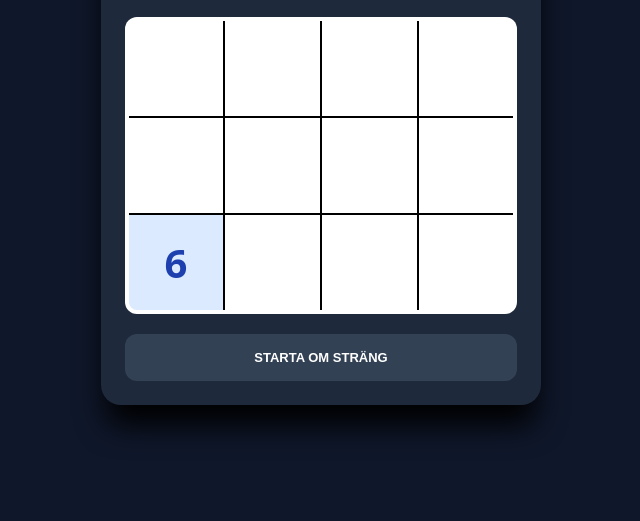
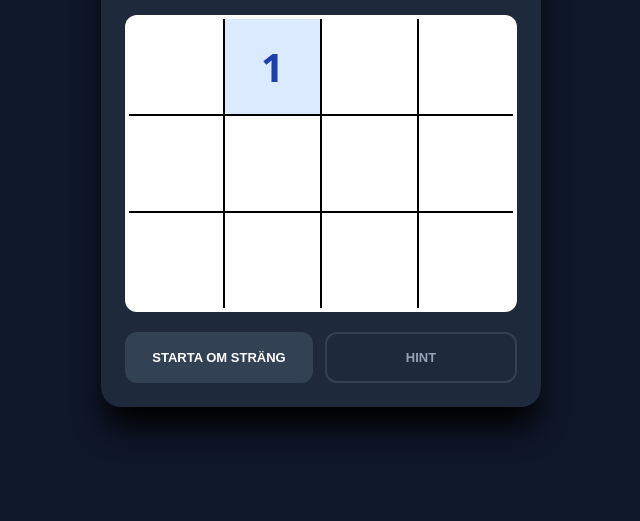
Before and after one commit to osjkarate/pentatonic, a plain HTML site: page index.html in a window 1280 px wide. Shown: the part 279-800 px from the top of the page, without its empty margins (319-959 px from the left). Drawn offline with Linux system fonts and the light colour scheme.

Commit message:
Update index.html

```diff
--- a/index.html
+++ b/index.html
@@ -1,7 +1,9 @@
 <!DOCTYPE html>
 <html lang="sv">
 <head>
-    <meta charset="UTF-8"><title>Pentatonic Shapes</title>
+    <meta charset="UTF-8">
+    <meta name="viewport" content="width=device-width,initial-scale=1.0,maximum-scale=1.0,user-scalable=no">
+    <title>Pentatonic Master Trainer</title>
     <style>
         * { box-sizing: border-box; margin: 0; padding: 0; }
         body { font-family: system-ui, sans-serif; background: #0f172a; color: #fff; min-height: 100vh; display: flex; align-items: center; justify-content: center; padding: 16px; overflow: hidden; }
@@ -15,8 +17,12 @@
         .cell { position: absolute; inset: 0; display: flex; align-items: center; justify-content: center; font-size: clamp(26px, 6vw, 40px); font-weight: 800; user-select: none; }
         .root { color: #1e40af; background: #dbeafe; }
         .ok { color: #065f46; background: #d1fae5; }
-        .btn { width: 100%; padding: 16px; background: #334155; color: #fff; font-weight: 700; font-size: 13px; text-transform: uppercase; border: none; border-radius: 12px; cursor: pointer; }
+        .hint { color: #b45309; background: #fef3c7; }
+        .btn-box { display: flex; gap: 12px; }
+        .btn { flex: 1; padding: 16px; background: #334155; color: #fff; font-weight: 700; font-size: 13px; text-transform: uppercase; border: none; border-radius: 12px; cursor: pointer; }
         .btn-win { background: #10b981; }
+        .b-h { background: #1e293b; color: #94a3b8; border: 2px solid #334155; }
+        .b-h:disabled { opacity: 0.3; cursor: not-allowed; }
         @keyframes sk { 0%,100%{transform:translateX(0)} 25%{transform:translateX(-5px)} 75%{transform:translateX(5px)} }
         .shake { animation: sk 0.2s ease 2; }
     </style>
@@ -24,57 +30,29 @@
 <body>
     <div id="card" class="card">
         <div class="stats"><span id="shp">Form: 1/5</span><span id="itr">Klarat: 0/3</span></div>
-        <div class="info"><div id="pat" style="font-size:10px; color:#38bdf8; font-weight:800; text-transform:uppercase; margin-bottom:2px;"></div><div id="msg" style="font-size:11px; color:#a5b4fc; font-weight:800; margin-bottom:2px; text-transform:uppercase;">Klicka sekvensen!</div><div id="seq" class="seq"></div></div>
+        <div class="info"><div id="pat" style="font-size:10px; color:#38bdf8; font-weight:800; text-transform:uppercase; margin-bottom:2px;"></div><div id="msg" style="font-size:11px; color:#a5b4fc; font-weight:800; text-transform:uppercase; margin-bottom:2px;">Klicka sekvensen!</div><div id="seq" class="seq"></div></div>
         <table id="brd"></table>
-        <button id="btn" class="btn">Starta om</button>
+        <div class="btn-box"><button id="btn" class="btn">Starta om</button><button id="hBtn" class="btn b-h">Hint</button></div>
     </div>
     <script>
-        // Databasen innehåller nu alla 4 unika mönster (A, B, C, D) exakt synkade med dina bilder
         const DATA = [
-            { n: "Grundton: 6", s: [
-                { t: "Mönster A (2-2-1)", p: [{r:2,c:0,v:5},{r:1,c:0,v:2},{r:1,c:2,v:3},{r:0,c:0,v:6,u:1},{r:0,c:3,v:1}] },
-                { t: "Mönster B (1-2-2)", p: [{r:2,c:0,v:3},{r:2,c:3,v:5},{r:1,c:1,v:1},{r:1,c:3,v:2},{r:0,c:3,v:6,u:1}] },
-                { t: "Mönster C (Form 3)", p: [{r:2,c:0,v:5},{r:2,c:2,v:6,u:1},{r:1,c:0,v:2},{r:1,c:2,v:3},{r:0,c:3,v:1}] },
-                { t: "Mönster D (Ny Form)", p: [{r:2,c:0,v:6,u:1},{r:1,c:0,v:3},{r:1,c:3,v:5},{r:0,c:1,v:1},{r:0,c:3,v:2}] }
-            ]},
-            { n: "Grundton: 5", s: [
-                { t: "Mönster A (2-2-1)", p: [{r:2,c:0,v:3},{r:1,c:1,v:1},{r:1,c:3,v:2},{r:0,c:1,v:5,u:1},{r:0,c:3,v:6}] },
-                { t: "Mönster B (1-2-2)", p: [{r:2,c:0,v:2},{r:2,c:2,v:3},{r:1,c:0,v:6},{r:1,c:3,v:1},{r:0,c:3,v:5,u:1}] },
-                { t: "Mönster C (Form 4)", p: [{r:2,c:0,v:3},{r:2,c:3,v:5,u:1},{r:1,c:1,v:1},{r:1,c:3,v:2},{r:0,c:3,v:6}] },
-                { t: "Mönster D (Ny Form)", p: [{r:2,c:0,v:5,u:1},{r:1,c:0,v:2},{r:1,c:2,v:3},{r:0,c:0,v:6},{r:0,c:3,v:1}] }
-            ]},
-            { n: "Grundton: 3", s: [
-                { t: "Mönster A (2-2-1)", p: [{r:2,c:0,v:2},{r:1,c:0,v:6},{r:1,c:3,v:1},{r:0,c:0,v:3,u:1},{r:0,c:3,v:5}] },
-                { t: "Mönster B (1-2-2)", p: [{r:2,c:1,v:1},{r:2,c:3,v:2},{r:1,c:1,v:5},{r:1,c:3,v:6},{r:0,c:3,v:3,u:1}] },
-                { t: "Mönster C (Form 5)", p: [{r:2,c:0,v:2},{r:2,c:2,v:3,u:1},{r:1,c:0,v:6},{r:1,c:3,v:1},{r:0,c:3,v:5}] },
-                { t: "Mönster D (Ny Form)", p: [{r:2,c:0,v:3,u:1},{r:1,c:1,v:1},{r:1,c:3,v:2},{r:0,c:1,v:5},{r:0,c:3,v:6}] }
-            ]},
-            { n: "Grundton: 2", s: [
-                { t: "Mönster A (2-2-1)", p: [{r:2,c:1,v:1},{r:1,c:1,v:5},{r:1,c:3,v:6},{r:0,c:1,v:2,u:1},{r:0,c:3,v:3}] },
-                { t: "Mönster B (1-2-2)", p: [{r:2,c:1,v:5},{r:2,c:3,v:6},{r:1,c:1,v:1},{r:1,c:3,v:2},{r:0,c:3,v:2,u:0}] },
-                { t: "Mönster C (Form 1)", p: [{r:2,c:0,v:1},{r:2,c:2,v:2,u:1},{r:1,c:0,v:5},{r:1,c:2,v:6},{r:0,c:2,v:3}] },
-                { t: "Mönster D (Ny Form)", p: [{r:2,c:0,v:2,u:1},{r:1,c:0,v:6},{r:1,c:3,v:1},{r:0,c:0,v:3},{r:0,c:3,v:5}] }
-            ]},
-            { n: "Grundton: 1", s: [
-                { t: "Mönster A (2-2-1)", p: [{r:2,c:0,v:6},{r:1,c:0,v:3},{r:1,c:3,v:5},{r:0,c:1,v:1,u:1},{r:0,c:3,v:2}] },
-                { t: "Mönster B (1-2-2)", p: [{r:2,c:0,v:3},{r:2,c:3,v:5},{r:1,c:0,v:6},{r:1,c:2,v:1},{r:0,c:3,v:1,u:0}] },
-                { t: "Mönster C (Form 2)", p: [{r:2,c:0,v:6},{r:2,c:3,v:1,u:1},{r:1,c:0,v:3},{r:1,c:3,v:5},{r:0,c:3,v:2}] },
-                { t: "Mönster D (Ny Form)", p: [{r:2,c:1,v:1,u:1},{r:1,c:1,v:5},{r:1,c:3,v:6},{r:0,c:1,v:2},{r:0,c:3,v:3}] }
-            ]}
+            { n: "Grundton: 1", s: [{ t: "Mönster A", p: [{r:2,c:1,v:1,u:1},{r:1,c:1,v:5},{r:1,c:3,v:6},{r:0,c:1,v:2},{r:0,c:3,v:3}] }, { t: "Mönster B", p: [{r:2,c:0,v:6},{r:2,c:3,v:1,u:1},{r:1,c:0,v:3},{r:1,c:3,v:5},{r:0,c:3,v:2}] }, { t: "Mönster C", p: [{r:2,c:0,v:5},{r:2,c:2,v:6},{r:1,c:0,v:2},{r:1,c:2,v:3},{r:0,c:3,v:1,u:1}] }, { t: "Mönster D", p: [{r:2,c:0,v:6},{r:1,c:0,v:3},{r:1,c:3,v:5},{r:0,c:1,v:1,u:1},{r:0,c:3,v:2}] }] },
+            { n: "Grundton: 2", s: [{ t: "Mönster A", p: [{r:2,c:0,v:2,u:1},{r:1,c:0,v:6},{r:1,c:3,v:1},{r:0,c:0,v:3},{r:0,c:3,v:5}] }, { t: "Mönster B", p: [{r:2,c:0,v:1},{r:2,c:2,v:2,u:1},{r:1,c:0,v:5},{r:1,c:2,v:6},{r:0,c:2,v:3}] }, { t: "Mönster C", p: [{r:2,c:0,v:6},{r:2,c:3,v:1},{r:1,c:0,v:3},{r:1,c:3,v:5},{r:0,c:3,v:2,u:1}] }, { t: "Mönster D", p: [{r:2,c:1,v:1},{r:1,c:1,v:5},{r:1,c:3,v:6},{r:0,c:1,v:2,u:1},{r:0,c:3,v:3}] }] },
+            { n: "Grundton: 3", s: [{ t: "Mönster A", p: [{r:2,c:0,v:3,u:1},{r:1,c:1,v:1},{r:1,c:3,v:2},{r:0,c:1,v:5},{r:0,c:3,v:6}] }, { t: "Mönster B", p: [{r:2,c:0,v:2},{r:2,c:2,v:3,u:1},{r:1,c:0,v:6},{r:1,c:3,v:1},{r:0,c:3,v:5}] }, { t: "Mönster C", p: [{r:2,c:1,v:1},{r:2,c:3,v:2},{r:1,c:1,v:5},{r:1,c:3,v:6},{r:0,c:3,v:3,u:1}] }, { t: "Mönster D", p: [{r:2,c:0,v:2},{r:1,c:0,v:6},{r:1,c:3,v:1},{r:0,c:0,v:3,u:1},{r:0,c:3,v:5}] }] },
+            { n: "Grundton: 5", s: [{ t: "Mönster A", p: [{r:2,c:0,v:5,u:1},{r:1,c:0,v:2},{r:1,c:2,v:3},{r:0,c:0,v:6},{r:0,c:3,v:1}] }, { t: "Mönster B", p: [{r:2,c:0,v:3},{r:2,c:3,v:5,u:1},{r:1,c:1,v:1},{r:1,c:3,v:2},{r:0,c:3,v:6}] }, { t: "Mönster C", p: [{r:2,c:0,v:2},{r:2,c:2,v:3},{r:1,c:0,v:6},{r:1,c:3,v:1},{r:0,c:3,v:5,u:1}] }, { t: "Mönster D", p: [{r:2,c:0,v:3},{r:1,c:1,v:1},{r:1,c:3,v:2},{r:0,c:1,v:5,u:1},{r:0,c:3,v:6}] }] },
+            { n: "Grundton: 6", s: [{ t: "Mönster A", p: [{r:2,c:0,v:6,u:1},{r:1,c:0,v:3},{r:1,c:3,v:5},{r:0,c:1,v:1},{r:0,c:3,v:2}] }, { t: "Mönster B", p: [{r:2,c:0,v:5},{r:2,c:2,v:6,u:1},{r:1,c:0,v:2},{r:1,c:2,v:3},{r:0,c:3,v:1}] }, { t: "Mönster C", p: [{r:2,c:0,v:3},{r:2,c:3,v:5},{r:1,c:1,v:1},{r:1,c:3,v:2},{r:0,c:3,v:6,u:1}] }, { t: "Mönster D", p: [{r:2,c:0,v:5},{r:1,c:0,v:2},{r:1,c:2,v:3},{r:0,c:0,v:6,u:1},{r:0,c:3,v:1}] }] }
         ];
-        let fIdx = 0, pIdx = 0, iters = 0, state = 'play', seq = [], step = 0, okVal = new Set(), cur = null;
-        const D = document, card = D.getElementById('card'), msg = D.getElementById('msg'), seqEl = D.getElementById('seq'), brd = D.getElementById('brd'), btn = D.getElementById('btn'), pat = D.getElementById('pat');
+        let fIdx = 0, pIdx = 0, iters = 0, state = 'play', seq = [], step = 0, okVal = new Set(), cur = null, hint = false;
+        const D = document, card = D.getElementById('card'), msg = D.getElementById('msg'), seqEl = D.getElementById('seq'), brd = D.getElementById('brd'), btn = D.getElementById('btn'), pat = D.getElementById('pat'), hBtn = D.getElementById('hBtn');
 
         function init(keep) {
-            state = 'play'; step = 0; okVal.clear(); cur = DATA[fIdx].s[pIdx];
+            state = 'play'; step = 0; okVal.clear(); hint = false; cur = DATA[fIdx].s[pIdx];
             okVal.add(cur.p.find(p => p.u).v);
             if (!keep) seq = cur.p.filter(p => !p.u).map(p => p.v).sort(() => Math.random() - 0.5);
-            D.getElementById('shp').innerText = `${DATA[fIdx].n} (${fIdx+1}/5)`;
-            D.getElementById('itr').innerText = `Klarat: ${iters}/3`;
+            D.getElementById('shp').innerText = `${DATA[fIdx].n} (${fIdx+1}/5)`; D.getElementById('itr').innerText = `Klarat: ${iters}/3`;
             pat.innerText = cur.t; seqEl.innerText = seq.join(' - ');
             msg.innerText = "Klicka sekvensen!"; msg.style.color = "#a5b4fc";
-            btn.className = "btn"; btn.innerText = "Starta om sträng";
-            draw();
+            btn.className = "btn"; btn.innerText = "Starta om sträng"; hBtn.disabled = false; draw();
         }
 
         function draw() {
@@ -87,12 +65,14 @@
                     if (n) {
                         if (n.u) { cell.innerText = n.v; td.className = "root"; }
                         else if (okVal.has(n.v)) { cell.innerText = n.v; td.className = "ok"; }
+                        else if (hint) { cell.innerText = n.v; td.className = "hint"; }
                     }
                     td.onclick = () => {
-                        if (state !== 'play' || (n && okVal.has(n.v))) return;
+                        if (state !== 'play' || hint || (n && okVal.has(n.v))) return;
                         if (n && n.v === seq[step]) {
                             okVal.add(n.v); step++;
                             if (step === 4) {
+                                hBtn.disabled = true;
                                 if (++iters >= 3) {
                                     if (pIdx === 0) { state = 'w-p1'; msg.innerText = "Mönster A klart! Gå till B"; btn.innerText = "Starta Mönster B"; }
                                     else if (pIdx === 1) { state = 'w-p2'; msg.innerText = "Mönster B klart! Gå till C"; btn.innerText = "Starta Mönster C"; }
@@ -120,6 +100,7 @@
             else if (state === 'w-p3') { pIdx = 3; iters = 0; init(false); }
             else { fIdx = (fIdx + 1) % DATA.length; pIdx = 0; iters = 0; init(false); }
         };
+        hBtn.onclick = () => { if (state !== 'play' || hint) return; hint = true; hBtn.disabled = true; draw(); setTimeout(() => { hint = false; if (state === 'play') hBtn.disabled = false; draw(); }, 800); };
         init();
     </script>
 </body>
```
